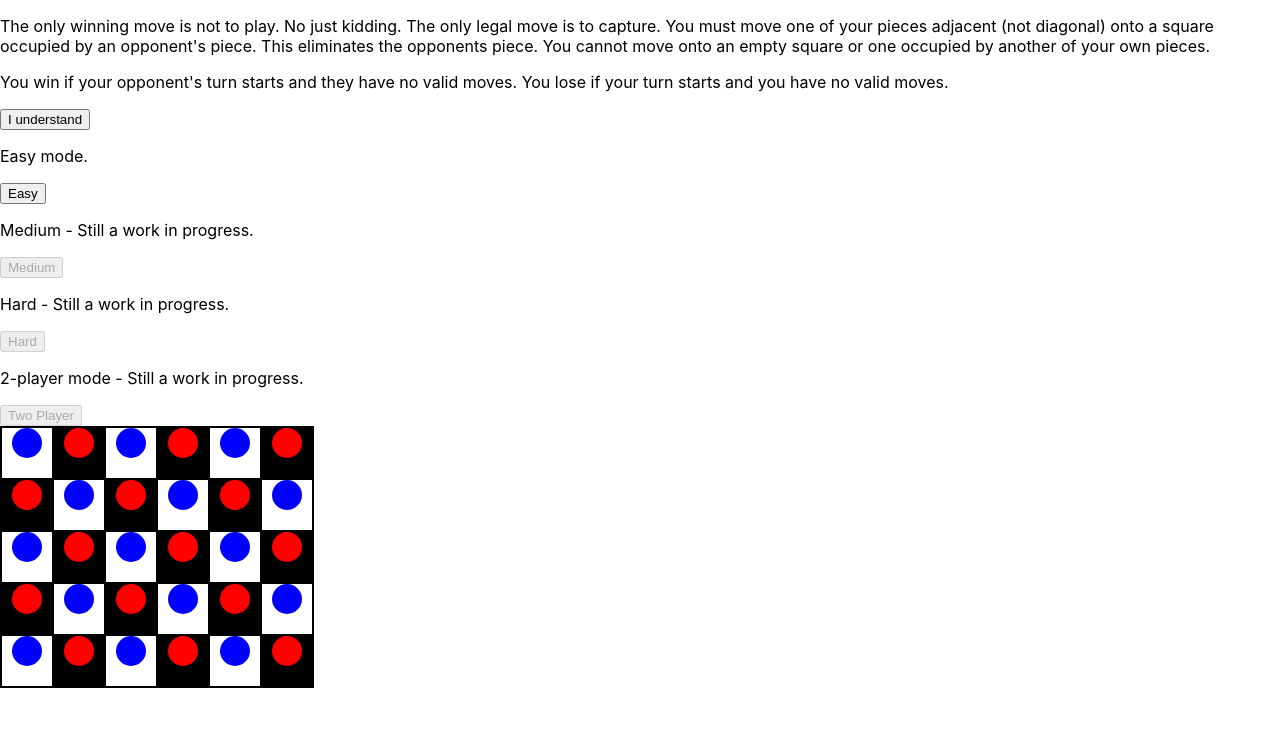
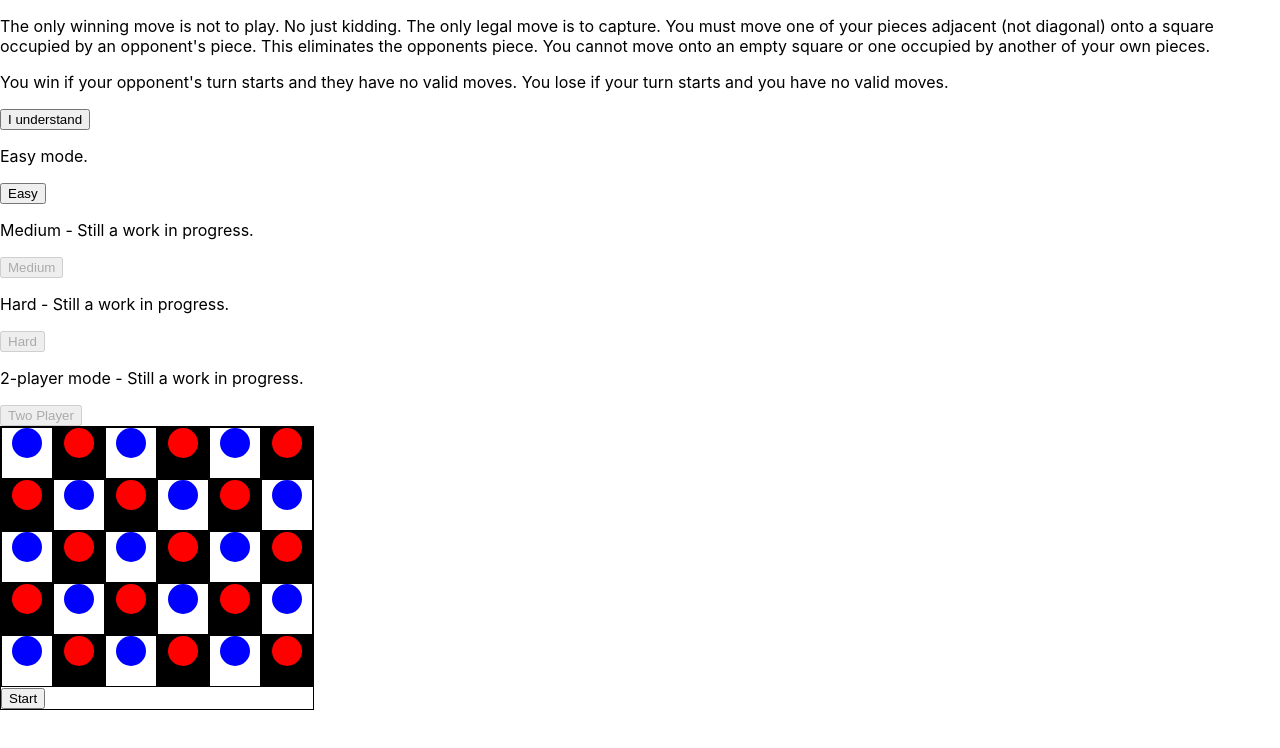
Before and after one commit to MakerMacAttack/Clobber, a React (Create React App) app: page / in a window 1280 px wide. Shown: the top 748 px of the page. Built offline with nearby package versions, Linux system fonts and the light colour scheme.

Commit message:
Inch closer to working

```diff
--- a/src/Game.jsx
+++ b/src/Game.jsx
@@ -16,6 +16,7 @@ function Game(prop) {
   const [newCaptured, setNewCaptured] = useState('')
   const [threatened, setThreatened] = useState([])
   const [selected, setSelected] = useState('')
+  const [valid, setValid] = useState([])
 
   let row = []
   for (let i = 0; i < rows; i++) {
@@ -82,19 +83,16 @@ function Game(prop) {
     setNewCaptured(moveArr[1])
   }
 
-  function checkValid(id) {
-    let check = false
-    player1Moves.map(move => {
-      if (move[0] === id) {
-        check = true
-      }
-    })
-    return check
+  function handleStart() {
+    setBoard(createBoard())
+    populatePlayerMoves(1, -1, setPlayer1Moves)
+    setValid(player1Moves.map(moves => moves[0]))
   }
 
   useEffect(() => {
     if (player1Turn) {
       populatePlayerMoves(1, -1, setPlayer1Moves)
+      setValid(player1Moves.map(moves => moves[0]))
     } else {
       populatePlayerMoves(-1, 1, setPlayer2Moves)
       makeMove(easyAI) // this part will get more complicated as we introduce more levels of AI
@@ -147,10 +145,11 @@ function Game(prop) {
                   setEmpty={setEmpty}
                   setMoving={setMoving}
                   setNewCaptured={setNewCaptured}
+                  setPlayer1Turn={setPlayer1Turn}
                   empty={empty.includes(id)}
                   captured={captured.includes(id)}
                   selected={id === selected}
-                  valid={() => checkValid(id)}
+                  valid={valid.includes(id)}
                   setSelected={setSelected}
                   threatened={threatened.includes(id)}
                 />)
@@ -158,6 +157,7 @@ function Game(prop) {
           </div>
         )
       })}
+      <button onClick={handleStart}>Start</button>
     </div>
   )
 }
--- a/src/Square.jsx
+++ b/src/Square.jsx
@@ -6,6 +6,7 @@ function Square(prop) {
       prop.setNewCaptured(prop.id)
     } else if (prop.valid) {
       prop.setSelected(prop.id)
+      prop.setPlayer1Turn(false)
     }
   }
 
```
